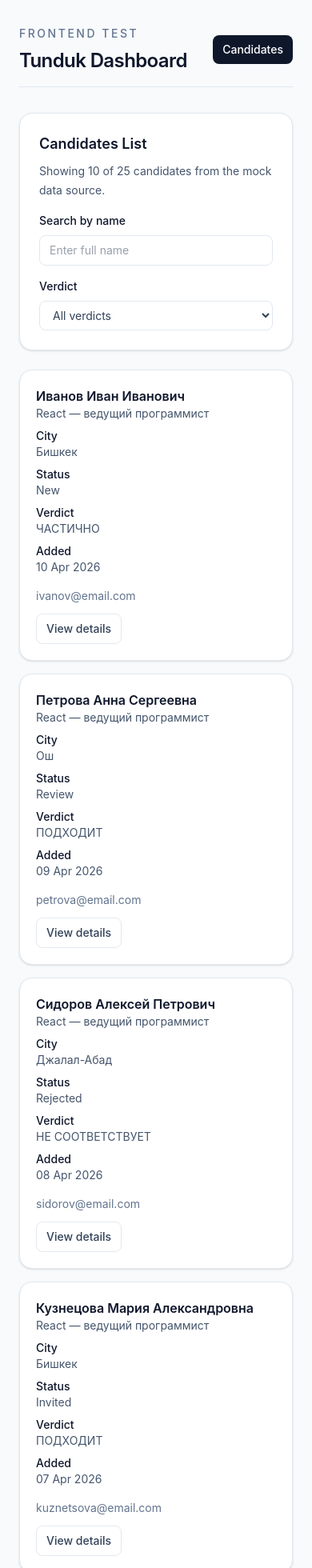
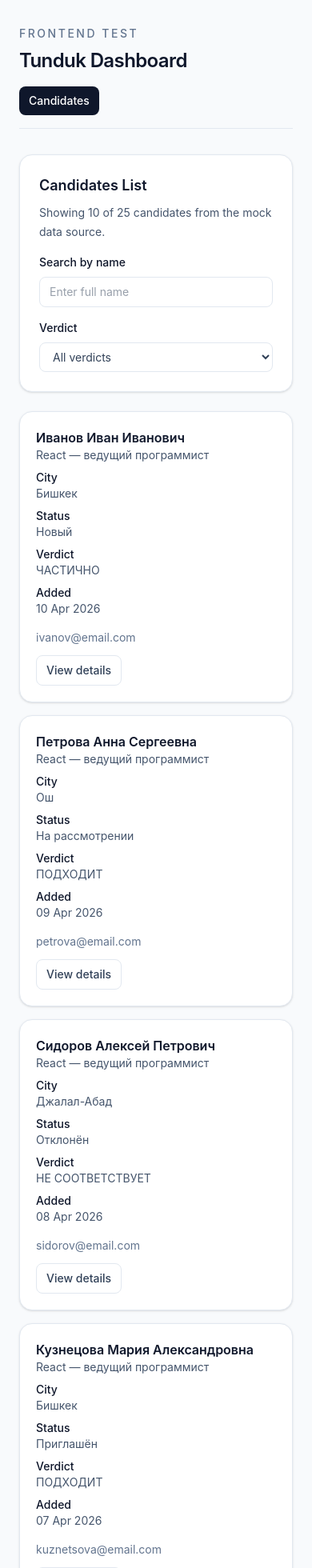
Before and after one commit to unclebusy/tunduk_dashboard, a React (Vite) app: page /candidates in a window 390 px wide. Shown: the top 1960 px of the page at 80% size. Built offline with nearby package versions, Linux system fonts and the light colour scheme.

Commit message:
Polish final UI states and status labeling across the dashboard

```diff
--- a/src/App.tsx
+++ b/src/App.tsx
@@ -5,7 +5,7 @@ function App() {
   return (
     <div className="min-h-screen bg-[--color-page] text-slate-900">
       <div className="mx-auto flex min-h-screen max-w-6xl flex-col px-6 py-8 lg:px-8">
-        <header className="mb-8 flex items-center justify-between border-b border-slate-200 pb-4">
+        <header className="mb-8 flex flex-col gap-4 border-b border-slate-200 pb-4 sm:flex-row sm:items-center sm:justify-between">
           <div>
             <p className="text-sm font-medium uppercase tracking-[0.18em] text-slate-500">
               Frontend Test
@@ -15,7 +15,7 @@ function App() {
             </h1>
           </div>
 
-          <nav className="flex items-center gap-2">
+          <nav className="flex items-center gap-2 self-start sm:self-auto">
             <NavLink
               to="/candidates"
               className={({ isActive }) =>
--- a/src/components/CandidateCard.tsx
+++ b/src/components/CandidateCard.tsx
@@ -1,5 +1,6 @@
 import { Link, useLocation } from 'react-router';
 import type { Candidate } from '../types/candidate';
+import { getCandidateWorkflowStatusLabel } from '../utils/candidateWorkflowStatus';
 
 interface CandidateCardProps {
   candidate: Candidate;
@@ -40,7 +41,7 @@ function CandidateCard({ candidate }: CandidateCardProps) {
             </div>
             <div>
               <dt className="font-medium text-slate-900">Status</dt>
-              <dd className="capitalize">{candidate.status}</dd>
+              <dd>{getCandidateWorkflowStatusLabel(candidate.status)}</dd>
             </div>
             <div>
               <dt className="font-medium text-slate-900">Verdict</dt>
--- a/src/components/CandidateDetailHeader.tsx
+++ b/src/components/CandidateDetailHeader.tsx
@@ -1,6 +1,7 @@
 import { Link } from 'react-router';
 import type { Candidate, CandidateWorkflowStatus } from '../types/candidate';
 import { getVerdictBadgeClassName } from './candidateDetailStyles';
+import { getCandidateWorkflowStatusLabel } from '../utils/candidateWorkflowStatus';
 
 interface CandidateDetailHeaderProps {
   backTo: string;
@@ -13,10 +14,10 @@ const workflowStatusOptions: Array<{
   label: string;
   value: CandidateWorkflowStatus;
 }> = [
-  { label: 'Новый', value: 'new' },
-  { label: 'На рассмотрении', value: 'review' },
-  { label: 'Приглашён', value: 'invited' },
-  { label: 'Отклонён', value: 'rejected' },
+  { label: getCandidateWorkflowStatusLabel('new'), value: 'new' },
+  { label: getCandidateWorkflowStatusLabel('review'), value: 'review' },
+  { label: getCandidateWorkflowStatusLabel('invited'), value: 'invited' },
+  { label: getCandidateWorkflowStatusLabel('rejected'), value: 'rejected' },
 ];
 
 function CandidateDetailHeader({
@@ -52,7 +53,7 @@ function CandidateDetailHeader({
             </div>
             <div>
               <dt className="font-medium text-slate-900">Current status</dt>
-              <dd className="capitalize">{candidate.status}</dd>
+              <dd>{getCandidateWorkflowStatusLabel(candidate.status)}</dd>
             </div>
             <div>
               <dt className="font-medium text-slate-900">Verdict</dt>
@@ -70,7 +71,7 @@ function CandidateDetailHeader({
           </dl>
 
           <div>
-            <label className="block min-w-56">
+            <label className="block w-full lg:min-w-56">
               <span className="mb-2 block text-sm font-medium text-slate-900">
                 Workflow status
               </span>
@@ -91,7 +92,9 @@ function CandidateDetailHeader({
             </label>
 
             {isStatusUpdating ? (
-              <p className="mt-2 text-sm text-slate-500">Saving status...</p>
+              <p className="mt-2 text-sm text-slate-500" aria-live="polite">
+                Saving status...
+              </p>
             ) : null}
           </div>
         </div>
--- a/src/pages/CandidateDetailPage.tsx
+++ b/src/pages/CandidateDetailPage.tsx
@@ -65,7 +65,7 @@ function CandidateDetailPage() {
     void loadCandidateById(candidateId);
   }, [candidateId]);
 
-  if (isLoading) {
+  if (isLoading && !candidate) {
     return (
       <section className="rounded-2xl border border-slate-200 bg-white p-6 shadow-sm">
         <div className="space-y-3">
@@ -114,6 +114,7 @@ function CandidateDetailPage() {
               ? 'border-emerald-200 bg-emerald-50 text-emerald-800'
               : 'border-rose-200 bg-rose-50 text-rose-800',
           ].join(' ')}
+          aria-live="polite"
         >
           <p className="text-sm font-medium">{statusNotification.message}</p>
         </section>
--- /dev/null
+++ b/src/utils/candidateWorkflowStatus.ts
@@ -0,0 +1,16 @@
+import type { CandidateWorkflowStatus } from '../types/candidate';
+
+export function getCandidateWorkflowStatusLabel(
+  status: CandidateWorkflowStatus,
+): string {
+  switch (status) {
+    case 'new':
+      return 'Новый';
+    case 'review':
+      return 'На рассмотрении';
+    case 'invited':
+      return 'Приглашён';
+    case 'rejected':
+      return 'Отклонён';
+  }
+}
```
